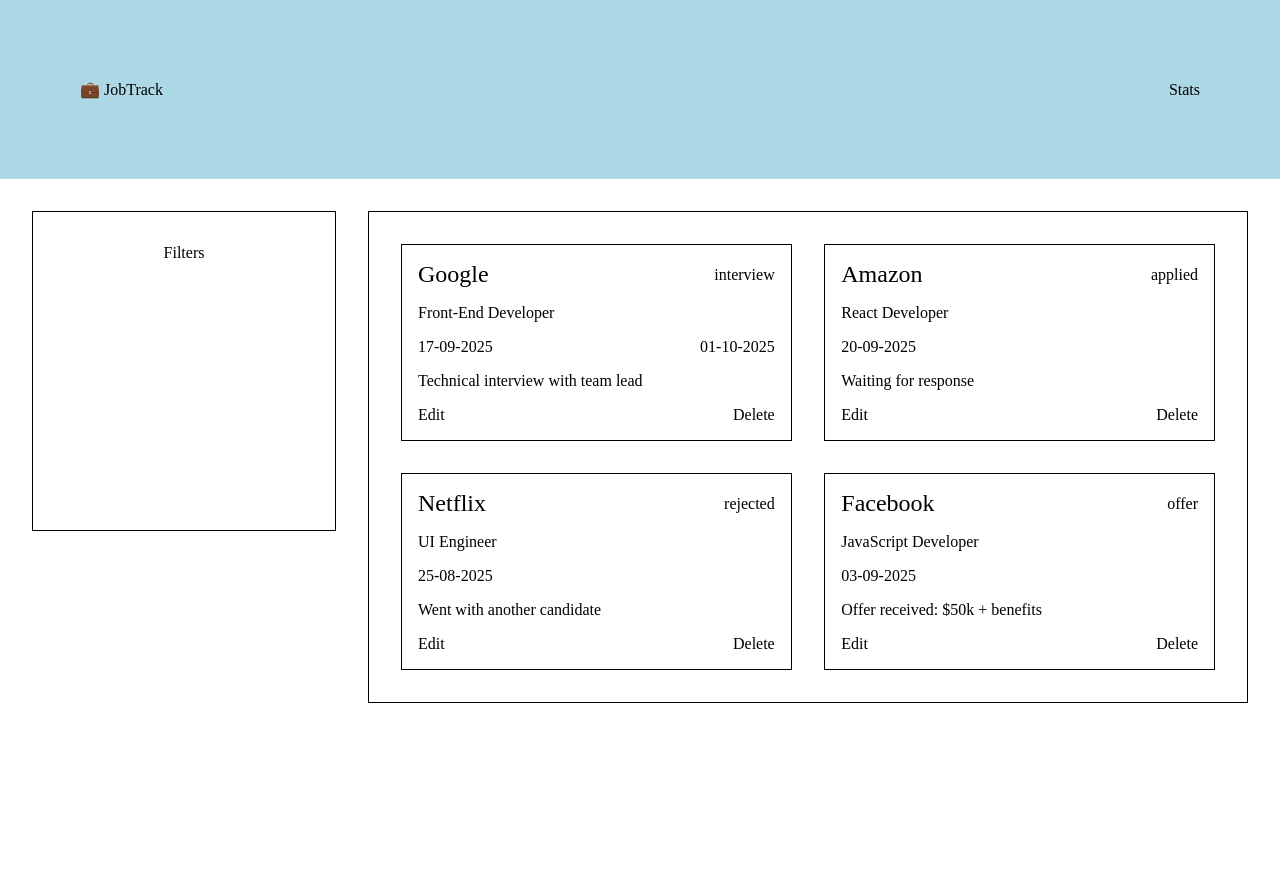
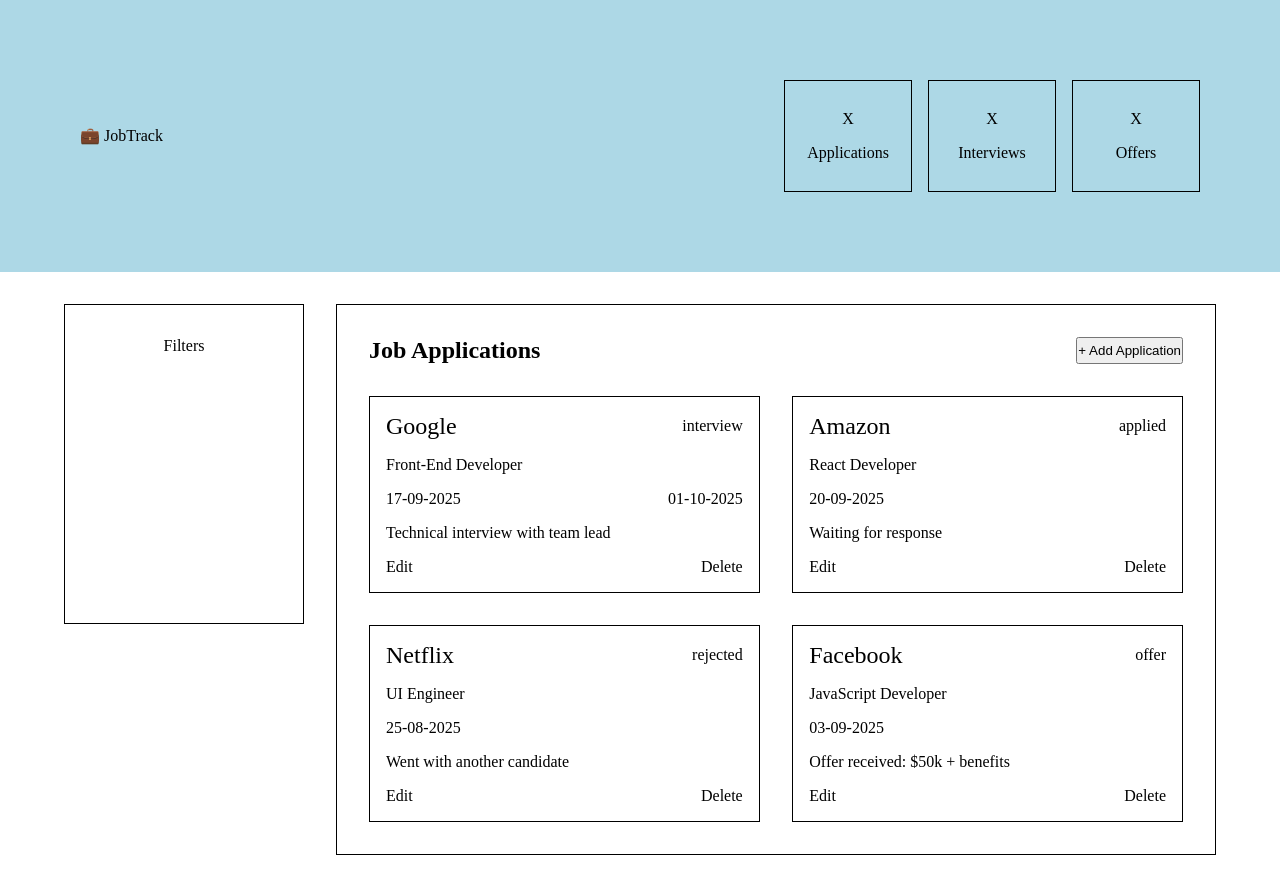
Before and after one commit to Srdjan-P/JobTrack, a React (Vite) app: page / in a window 1280 px wide. Before the commit the page ends 800 px from the top, so only its background shows below. Built offline with nearby package versions, Linux system fonts and the light colour scheme.

Commit message:
Added placeholders for stats + Add application button

```diff
--- /dev/null
+++ b/src/components/ApplicationForm.jsx
@@ -0,0 +1,3 @@
+export default function ApplicationForm() {
+  return <div className="form"></div>
+}
--- a/src/components/JobApplicationsList.jsx
+++ b/src/components/JobApplicationsList.jsx
@@ -1,7 +1,15 @@
 import JobApplication from "./JobApplication";
 
 export default function JobApplicationsList({ initialData }) {
-  return <div className="jobs-list">
-    {initialData.map((data) => <JobApplication data={data} key={data.id} />)}
-  </div>
+  return (
+    <div className="jobs-container">
+      <div className="jobs-top">
+        <h2>Job Applications</h2>
+        <button>+ Add Application</button>
+      </div>
+      <div className="jobs-list">
+        {initialData.map((data) => <JobApplication data={data} key={data.id} />)}
+      </div>
+    </div>
+  )
 }
--- a/src/components/Stats.jsx
+++ b/src/components/Stats.jsx
@@ -1,3 +1,7 @@
 export default function Stats() {
-  return <div>Stats</div>
+  return <div className="stats">
+    <div className="stats-box"><span>X</span> Applications</div>
+    <div className="stats-box"><span>X</span> Interviews</div>
+    <div className="stats-box"><span>X</span> Offers</div>
+  </div>
 }
--- a/src/sass/styles.scss
+++ b/src/sass/styles.scss
@@ -16,6 +16,22 @@
     align-items: center;
     padding: 5rem;
     background-color: lightblue;
+
+    .stats {
+      display: flex;
+      gap: 1rem;
+
+      .stats-box {
+        display: flex;
+        flex-direction: column;
+        justify-content: center;
+        align-items: center;
+        gap: 1rem;
+        padding: 1.8rem;
+        border: 1px solid black;
+        width: 8rem;
+      }
+    }
   }
 
   main {
@@ -28,19 +44,31 @@
       border: 1px solid black;
       padding: 2rem;
       width: 25%;
+      max-width: 15rem;
       height: 20rem;
       display: flex;
       justify-content: center;
+    }
+
+    .jobs-container {
+      border: 1px solid black;
+      display: flex;
+      flex-direction: column;
+      padding: 2rem;
+      max-width: 55rem;
+
+
+      .jobs-top {
+        display: flex;
+        justify-content: space-between;
+        margin-bottom: 2rem;
       }
 
       .jobs-list {
         display: flex;
         justify-content: space-between;
         flex-wrap: wrap;
-      border: 1px solid black;
-      max-width: 55rem;
         height: fit-content;
-      padding: 2rem;
         gap: 2rem;
 
         .application-card {
@@ -81,3 +109,4 @@
       }
     }
   }
+}
```
Lines whose indentation alone changed are shown as unchanged.
